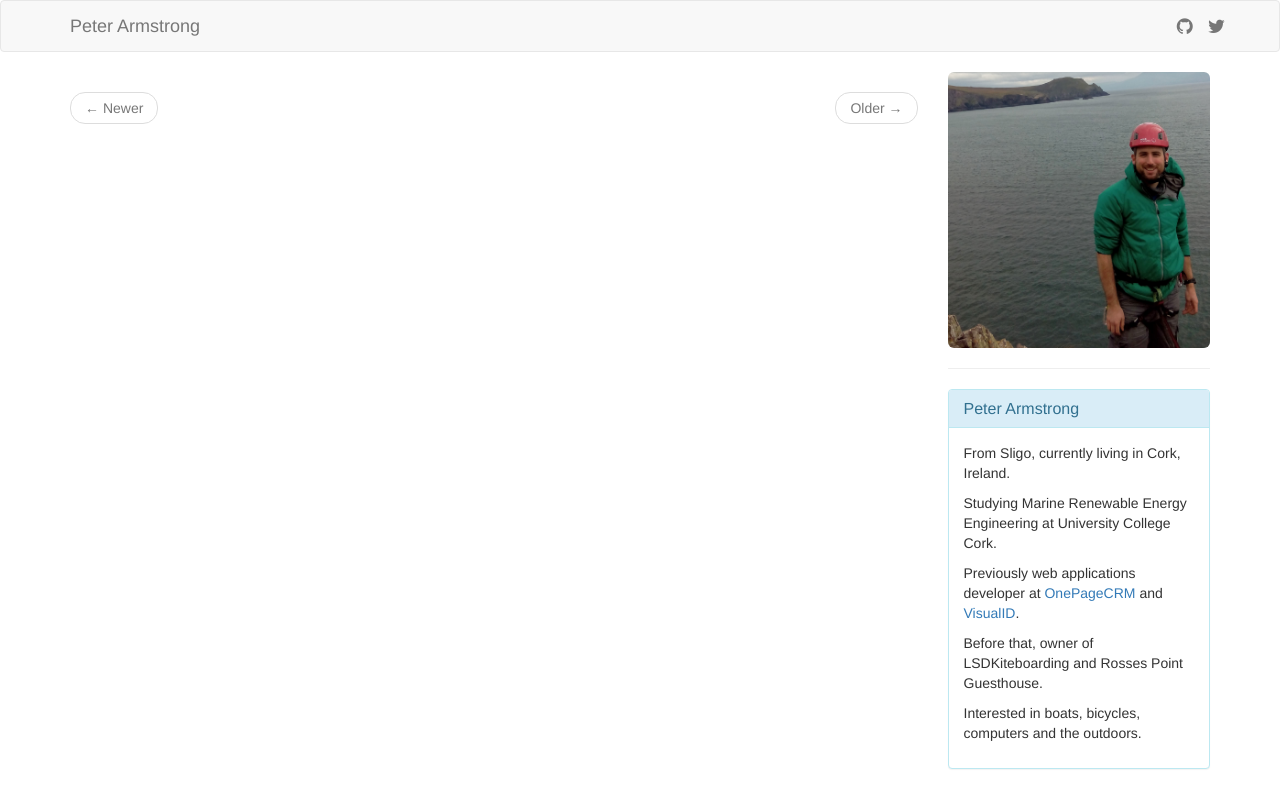
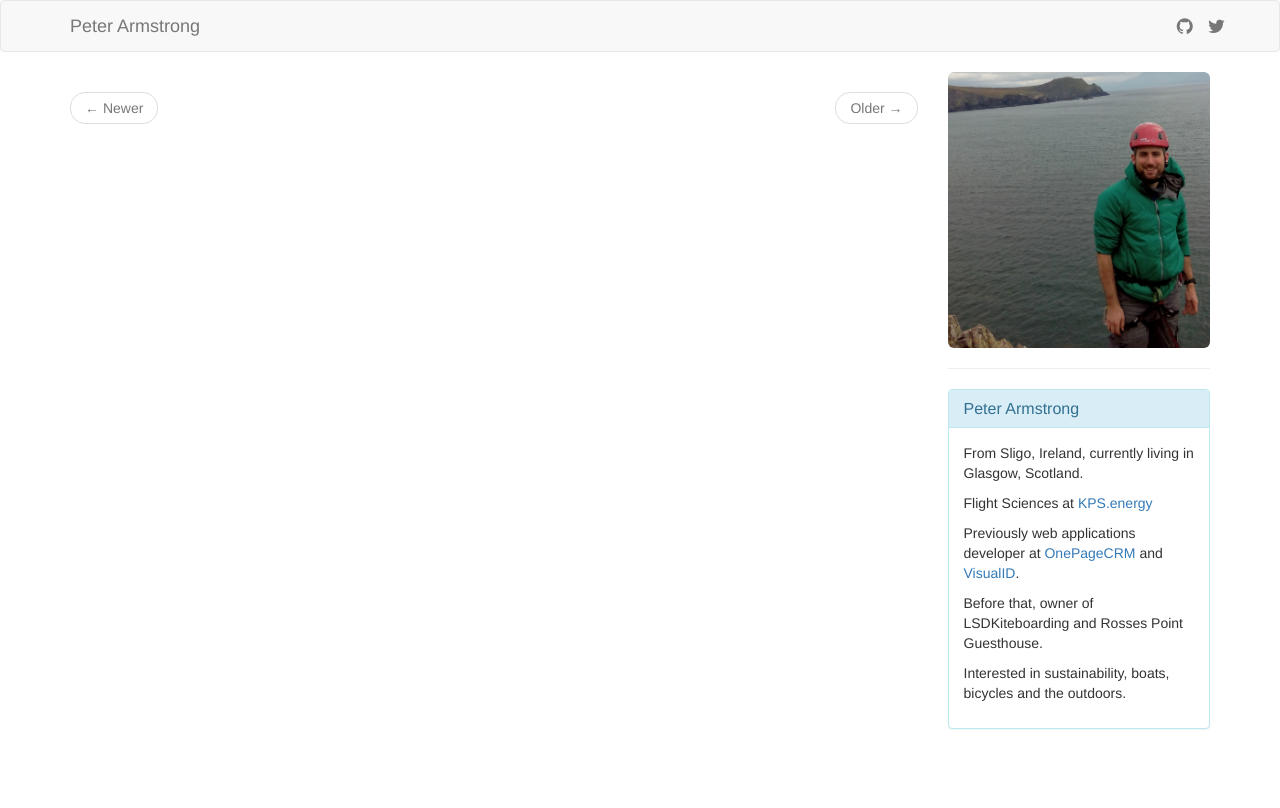
Before and after one commit to peteretep/peteretep.github.io, a Jekyll site: the page built from index.html, in a window 1280 px wide. Shown: the top 808 px of the page. Built offline with Jekyll 4.4.1, drawn with Linux system fonts in a browser that asks for light colours; nearby versions of some CDN libraries.

Commit message:
Update about.html

```diff
--- a/_includes/about.html
+++ b/_includes/about.html
@@ -8,10 +8,10 @@
     <h3 class="panel-title">Peter Armstrong</h3>
   </div>
   <div class="panel-body">
-    <p>From Sligo, currently living in Cork, Ireland.</p>
-    <p>Studying Marine Renewable Energy Engineering at University College Cork.</p>
+    <p>From Sligo, Ireland, currently living in Glasgow, Scotland.</p>
+    <p>Flight Sciences at <a href="http://kps.energy">KPS.energy</a></p>
     <p>Previously web applications developer at <a href="http://onepagecrm.com">OnePageCRM</a> and <a href="http://visualid.com">VisualID</a>.</p>
     <p>Before that, owner of LSDKiteboarding and Rosses Point Guesthouse.</p>
-    <p>Interested in boats, bicycles, computers and the outdoors.</p>
+    <p>Interested in sustainability, boats, bicycles and the outdoors.</p>
   </div>
 </div>
```
